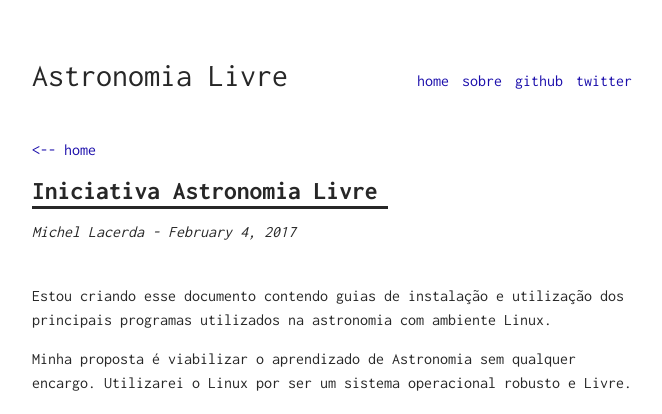
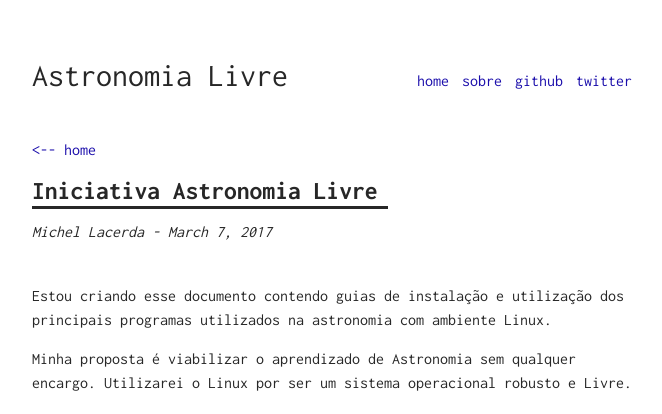
Before and after one commit to MichelLacerda/astronomia, a Jekyll site: the page built from _posts/2017-02-04-iniciativa.md, in a window 1280 px wide. Shown: the top 414 px of the page, without its empty margins (308-970 px from the left). Built offline with Jekyll 4.4.1, drawn with Linux system fonts in a browser that asks for light colours; part of the change alters nothing that is shown.

```diff
--- a/_posts/2017-02-04-iniciativa.md
+++ b/_posts/2017-02-04-iniciativa.md
@@ -1,6 +1,7 @@
 ---
 layout: post
 title: Iniciativa Astronomia Livre
+date: 2017-03-07
 author: Michel Lacerda
 ---
 
```
